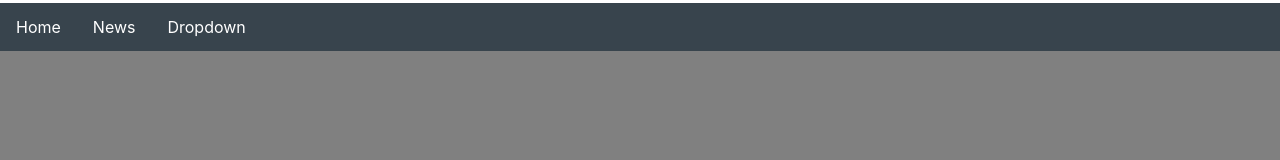
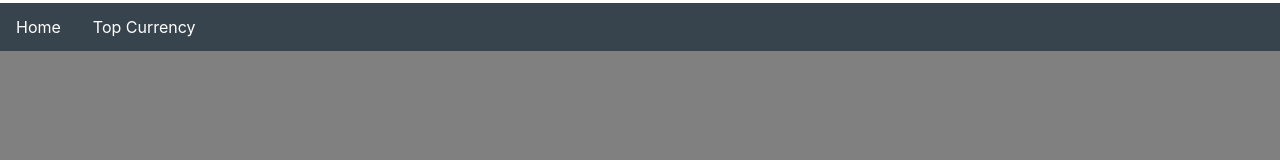
Before and after one commit to CodingMaster612/CapstoneReactJsFrontend-PRO, a React (Create React App) app: page /currency in a window 1280 px wide. Shown: the top 160 px of the page. Built offline with nearby package versions, Linux system fonts and the light colour scheme.

Commit message:
added functional coverter

```diff
--- a/src/components/pages/Currency.js
+++ b/src/components/pages/Currency.js
@@ -4,6 +4,10 @@ import '../../App.css';
 import CurrencyInput from "../../components/pages/CurrencyInput.js";
 import { useState, useEffect } from "react";
 import axios from "axios";
+import { Link } from 'react-router-dom';
+import { FontAwesomeIcon } from '@fortawesome/react-fontawesome'
+
+import { faFlagUsa , faYenSign, faEuroSign, faSterlingSign} from '@fortawesome/free-solid-svg-icons'
 
 function Currency() {
 
@@ -77,14 +81,19 @@ function Currency() {
         </div>
         <div className="navbar-wrapper">
           <ul>
-            <li><a href="#home">Home</a></li>
-            <li><a href="#news">News</a></li>
+            <Link to= "/">
+            <li><a>Home</a></li>
+            </Link>
+
             <li class="dropdown">
-              <a href="javascript:void(0)" className="dropbtn">Dropdown</a>
-              <div class="dropdown-content">
-                <a href="#">Link 1</a>
-                <a href="#">Link 2</a>
-                <a href="#">Link 3</a>
+              <a className="dropbtn">Top Currency</a>
+              <div className="dropdown-content">
+
+              <a><FontAwesomeIcon className="" icon={faFlagUsa} />United States Dollar: USD</a>
+              <a><FontAwesomeIcon className="" icon={faYenSign} />Japan YEN: JPY</a>
+              <a><FontAwesomeIcon className="" icon={faEuroSign} />EU Countries: EUR</a>
+              <a><FontAwesomeIcon className="" icon={faSterlingSign} />British Pound Sterling: GBP</a>
+
               </div>
             </li>
           </ul>
```
